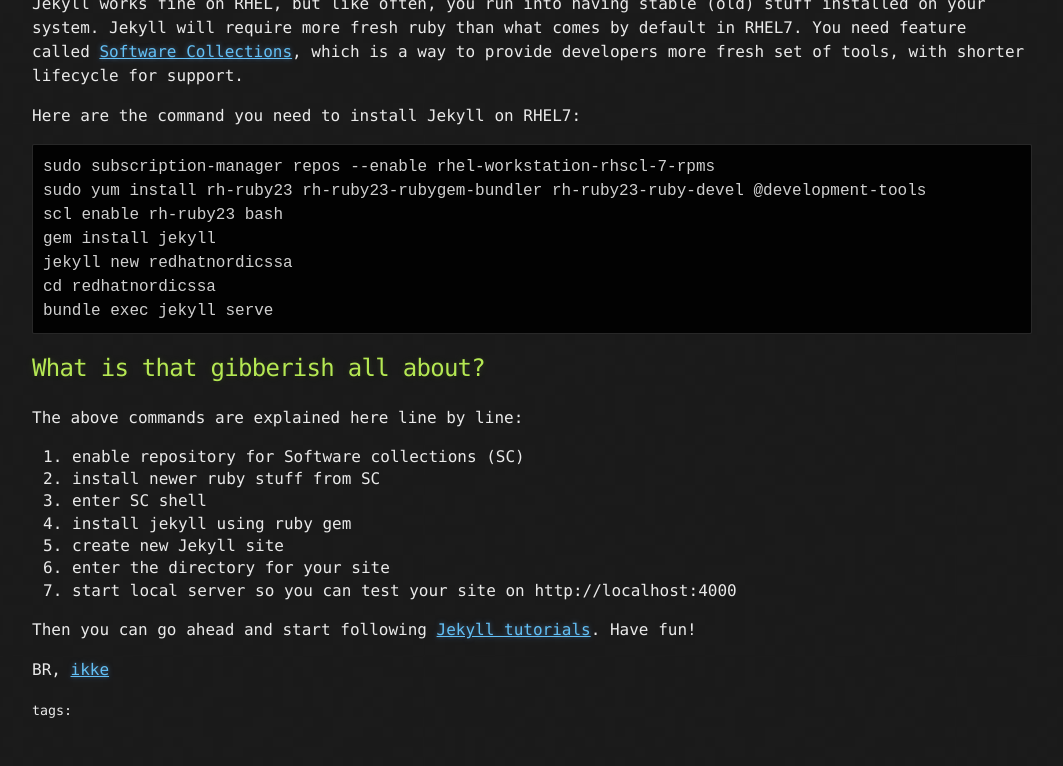
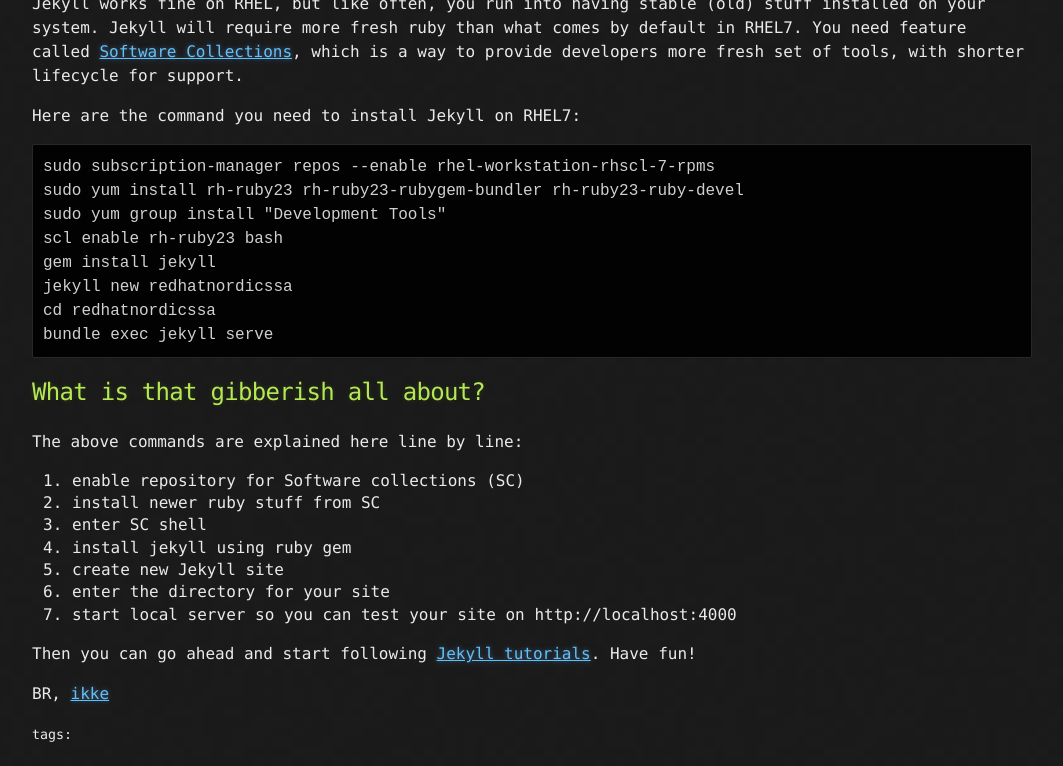
Before and after one commit to RedHatNordicsSA/RedHatNordicsSA.github.io, a Jekyll site: the page built from _posts/2018-11-19-install-jekyll-on-rhel.markdown, in a window 1280 px wide and 900 px high, scrolled down 806 px, cut to the strip 134-900 px from the top of the window. Shown: the whole strip, without its empty margins (108-1171 px from the left). Built offline with Jekyll 4.4.1, drawn with Linux system fonts in a browser that asks for light colours; before the commit the page ends 1682 px from its top, so only the background shows below that.

Commit message:
fix jekyll install on rhel

````diff
--- a/_posts/2018-11-19-install-jekyll-on-rhel.markdown
+++ b/_posts/2018-11-19-install-jekyll-on-rhel.markdown
@@ -28,7 +28,8 @@
 
 ```
 sudo subscription-manager repos --enable rhel-workstation-rhscl-7-rpms
-sudo yum install rh-ruby23 rh-ruby23-rubygem-bundler rh-ruby23-ruby-devel @development-tools
+sudo yum install rh-ruby23 rh-ruby23-rubygem-bundler rh-ruby23-ruby-devel
+sudo yum group install "Development Tools"
 scl enable rh-ruby23 bash
 gem install jekyll
 jekyll new redhatnordicssa
````
